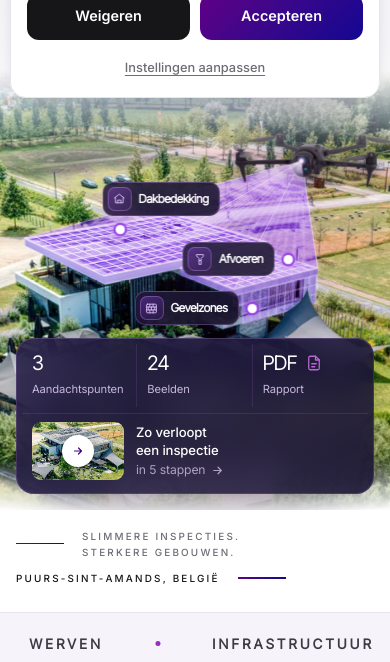
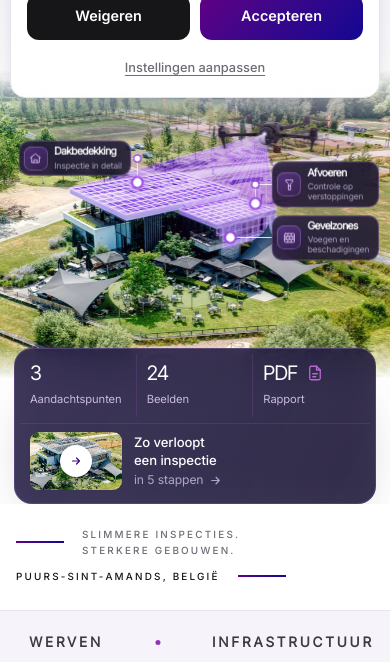
Before and after one commit to erxnkosx/PrimeLabs, a Next.js app: page / in a window 390 px wide. Shown: the part 736-1398 px from the top of the page. Built offline with nearby package versions, Linux system fonts and the light colour scheme; no server answers.

Commit message:
Mobiel: hero en kaarten zoals desktop

```diff
--- a/src/components/sections/home/Results.tsx
+++ b/src/components/sections/home/Results.tsx
@@ -60,6 +60,7 @@ export function Results() {
           </ol>
         </div>
         {/* CSS 3D dossier: vouwt open tijdens het scrollen */}
+        <div className="stack-box">
           <div className="stack" aria-hidden="true">
             <div className="stack__i">
               <div className="sheet sheet--1">
@@ -110,6 +111,7 @@ export function Results() {
             </div>
           </div>
         </div>
+      </div>
     </section>
   );
 }
--- a/src/styles/legacy/hero-scene.css
+++ b/src/styles/legacy/hero-scene.css
@@ -454,25 +454,50 @@ body.ready .hs-stage{transition:opacity .6s var(--ease)}
   }
   .hero--scene .hs-video__thumb{width:92px}
 }
-/* [mobiel] foto gecentreerd op het gebouw en de drie aandachtspunten zichtbaar
-   als compacte labels naast hun punt (de lange lijnen van desktop passen niet) */
+/* [mobiel] dezelfde compositie als op desktop, verkleind: het hele gebouw en de
+   drone in beeld, Dakbedekking links boven het dak en Afvoeren en Gevelzones
+   rechts, elk met icoon, titel en ondertitel en met dezelfde lijnen (horizontaal
+   naar de knik, dan recht omlaag naar het punt). De foto toont hetzelfde deel
+   van de opname als desktop (10 %–94 % van de breedte); de resultatenbalk staat
+   eronder, zodat hij het gebouw niet bedekt. Alle maten schalen met de
+   schermbreedte (basis 390 px), dus op 320 en 430 px blijft alles op zijn plek. */
 @media (max-width:640px){
-  .hs-scene{--hs-fx:52%}
+  .hero--scene{--hs-m-h:calc(100vw / .84 / 1.5004)}   /* hoogte van de foto */
+  .hs-scene{
+    --hs-fx:62.5%;--hs-fy:0%;
+    height:auto;padding-top:var(--hs-m-h);container-type:inline-size;
+  }
+  .hs-photo{inset:0 0 auto;height:var(--hs-m-h)}
+  .hs-stage{width:calc(100cqw / .84)}
+  .hs-lead,.hs-knee{display:block}
+  .hs-pin{scale:.8}
+  .hs-knee{scale:.8}
+  /* de kaart zelf: zelfde glas, icoon en tekst als desktop, in em zodat ze meeschaalt */
   .hero--scene .hs-call .hs-tag{
-    top:var(--ty);left:var(--tx);right:auto;
-    width:max-content;height:auto;max-width:none;min-height:0;margin:0;
-    padding:5px 11px 5px 5px;gap:7px;border-radius:10px;
-    overflow:visible;clip-path:none;white-space:nowrap;
-    box-shadow:0 14px 30px -18px rgba(8,3,26,.9),inset 0 0 0 1px rgba(196,140,236,.28),inset 0 1px 0 rgba(255,255,255,.07);
+    font-size:calc(100vw * .0269);
+    top:var(--ky);translate:0 -50%;
+    width:max-content;height:auto;min-height:0;max-width:none;margin:0;
+    padding:.48em .9em .48em .48em;gap:.62em;border-radius:1em;
+    overflow:visible;clip-path:none;white-space:normal;
+    box-shadow:0 1.6em 3.2em -1.8em rgba(8,3,26,.9),inset 0 0 0 1px rgba(196,140,236,.26),inset 0 1px 0 rgba(255,255,255,.07);
     -webkit-backdrop-filter:blur(12px) saturate(60%) brightness(.8);backdrop-filter:blur(12px) saturate(60%) brightness(.8);
     animation:cardIn .95s var(--out) both;animation-delay:var(--in,.7s);
   }
-  .hero--scene .hs-tag__ico{width:24px;height:24px;border-radius:7px}
-  .hero--scene .hs-tag__ico svg{width:13px;height:13px}
-  .hero--scene .hs-tag b{font-size:.74rem}
-  .hs-stage--ui .hs-call:nth-child(1) .hs-tag{translate:-18px calc(-100% - 14px)}  /* Dakbedekking: boven het punt */
-  .hs-stage--ui .hs-call:nth-child(2) .hs-tag{translate:calc(-100% - 14px) -50%}   /* Afvoeren: links van het punt */
-  .hs-stage--ui .hs-call:nth-child(3) .hs-tag{translate:calc(-100% - 14px) -50%}   /* Gevelzones: links van het punt, boven de balk */
+  .hero--scene .hs-tag__ico{width:2.3em;height:2.3em;border-radius:.7em}
+  .hero--scene .hs-tag__ico svg{width:1.25em;height:1.25em}
+  .hero--scene .hs-tag b{font-size:1em;line-height:1.2}
+  .hero--scene .hs-tag small{display:block;margin-top:.2em;font-size:.8em;line-height:1.25;max-width:7.4em}
+  .hero--scene .hs-call--l .hs-tag small{max-width:none;white-space:nowrap}   /* "Inspectie in detail" op één regel, zoals desktop */
+  /* posities: desktopwaarden, de rechterkaarten 3,5 % dichter bij het gebouw */
+  /* !important: de desktopwaarden staan inline op het element */
+  .hs-stage--ui .hs-call:nth-child(1){--ax:38.2% !important}
+  .hs-stage--ui .hs-call:nth-child(2){--ax:68.5% !important;--ky:37% !important}
+  .hs-stage--ui .hs-call:nth-child(3){--ax:68.5% !important}
+  .hs-call--l .hs-tag{right:calc(100% - var(--ax));left:auto}
+  .hs-call--r .hs-tag{left:var(--ax)}
+  /* de balk onder de foto, die er licht in overloopt zoals op desktop */
+  .hs-bar{position:relative;left:auto;right:auto;bottom:auto;margin:calc(var(--hs-m-h) * -.1) 14px 0}
+  .hs-rule{padding-top:22px}
 }
 
 @media (prefers-reduced-motion:reduce){
--- a/src/styles/mobile.css
+++ b/src/styles/mobile.css
@@ -104,33 +104,67 @@
   }
 }
 
-/* ---------- home: "Het resultaat" — de drie bladen gecentreerd ----------- */
-/* de linkermarge was een vaste -150px bij een blad van 56 %: op een telefoon
-   schoof de stapel naar links en viel het eerste blad buiten beeld */
-@media (max-width: 760px) {
+/* ---------- home: "Het resultaat" — exact de desktopstapel, verkleind ------ */
+/* Alle maten van de desktopweergave (1440 px) omgerekend naar cqw van de
+   stapel, zodat bladen, kanteling, perspectief en tekst in dezelfde verhouding
+   staan als op desktop, gewoon kleiner (basis 1140 px: de stapel vult zo ~90 %
+   van de breedte). */
+.stack-box {
+  container-type: inline-size;
+}
+@media (max-width: 900px) {
   .stack {
-    height: 300px;
-    margin-top: 34px;
-    perspective: 1200px;
-  }
-  .stack__i {
-    transform: rotateX(calc(36deg - var(--p, 0) * 16deg)) rotateZ(calc(-9deg + var(--p, 0) * 6deg))
-      scale(0.92);
+    height: 29.82cqw;
+    margin-top: clamp(30px, 6.93cqw, 60px);
+    perspective: 149.1cqw;
   }
   .sheet {
-    width: min(54%, 250px);
-    margin-left: calc(min(54%, 250px) / -2);
+    width: 28.95cqw;
+    margin-left: -18.41cqw;
+    padding: 1.579cqw;
+    border-radius: 1.053cqw;
+    box-shadow:
+      0 3.86cqw 5.61cqw -3.51cqw rgba(0, 0, 0, 0.92),
+      inset 0 1px 0 rgba(255, 255, 255, 0.08);
+    transform: translate3d(
+      calc(var(--p, 0) * var(--sx2) * 1%),
+      calc(var(--p, 0) * var(--sy) * 1%),
+      calc(var(--z) * 0.0877cqw)
+    );
   }
   .sheet--1 {
-    --sx2: -36;
-    --sy: 26;
+    --sx2: -108;
+    --sy: 16;
   }
   .sheet--3 {
-    --sx2: 36;
-    --sy: -26;
+    --sx2: 108;
+    --sy: -16;
   }
   .sheet__hd {
-    font-size: 0.46rem;
+    font-size: 0.674cqw;
+    margin-bottom: 0.965cqw;
+  }
+  .tiles {
+    gap: 0.526cqw;
+  }
+  .tiles i {
+    border-radius: 0.439cqw;
+  }
+  .rows {
+    gap: 0.614cqw;
+    margin-top: 0.965cqw;
+  }
+  .rows u {
+    height: 0.351cqw;
+  }
+  .pdf {
+    gap: 0.702cqw;
+  }
+  .pdf b {
+    font-size: 2.105cqw;
+  }
+  .pdf span {
+    font-size: 0.646cqw;
   }
 }
 
```
Lines whose indentation alone changed are shown as unchanged.
